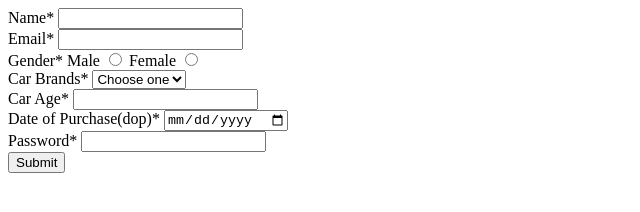
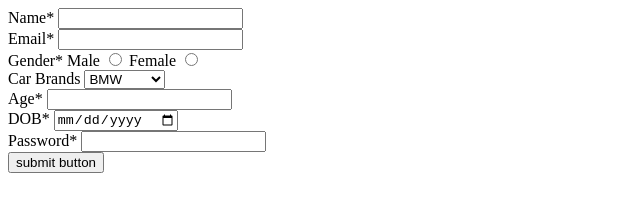
Before and after one commit to acciojob/car-insurance-form-prajwal2103, a website: page main.html in a window 1280 px wide. Shown: the whole page, without its empty margins (0-640 px from the left). Drawn offline with Linux system fonts and the light colour scheme.

Commit message:
created a submission

```diff
--- a/main.html
+++ b/main.html
@@ -10,43 +10,42 @@
 	<form method="post">
 		<div>
 			  <label for="name">Name*</label>
-	<input id="name" type="text" name="name" required>
+		      <input type="text" id="name" required>
 		</div>
         <div>
 			  <label for="email">Email*</label>
-		<input id="email" name="email" type="text">
+		      <input type="email" id="email" required>
 		</div>
 		<div>
 			  <label>Gender*</label>
 			  <label for="male">Male</label>
-	<input id="male"name="gender" value="Male" type="radio" required>
+		      <input type="radio" id="male" name="gender" value="Male" required>
 			  <label for="female">Female</label>
-	<input id="female"name="gender" value="Female" type="radio" required>
-
+		      <input type="radio" id="female" name="gender" value="Female" required>
 		</div>
 		<div>
-	<label for="car">Car Brands*</label>
-	<select id="car" name="car">
-	<option value="">Choose one</option>
-	<option value="bmw">BMW</option>
+			<label for="cars">Car Brands</label>
+			<select id="cars">
+				<option value="BMW">BMW</option>
 				<option value="Audi">Audi</option>
-	<option value="mercedez">Mercedez</option>
+				<option value="Mercedez">Mercedez</option>
 			</select>
 		</div>
 		<div>
-	<label for="carage">Car Age*</label>
-	<input id="carage" name="carage" type="number" required>
+			  <label for="age">Age*</label>
+		      <input type="number" id="age" required>
 		</div>
 		<div>
-	<label for="dop">Date of Purchase(dop)*</label>
-	<input id="dop"name="dop"type="date" required>
+			  <label for="dob">DOB*</label>
+		      <input type="date" id="dob" required>
 		</div>
 		<div>
 			  <label for="password">Password*</label>
-	<input id="password" name="password" type="password" required>
+		      <input type="password" id="password" required>
 		</div>
-   <button type="submit">Submit</button>
+		<button type="submit">submit button</button>
 	</form>
+	<!-- the entire body must be written by student -->
     <script type="text/javascript" src="./script.js">
 </script>
 
```
Lines whose indentation alone changed are shown as unchanged.
